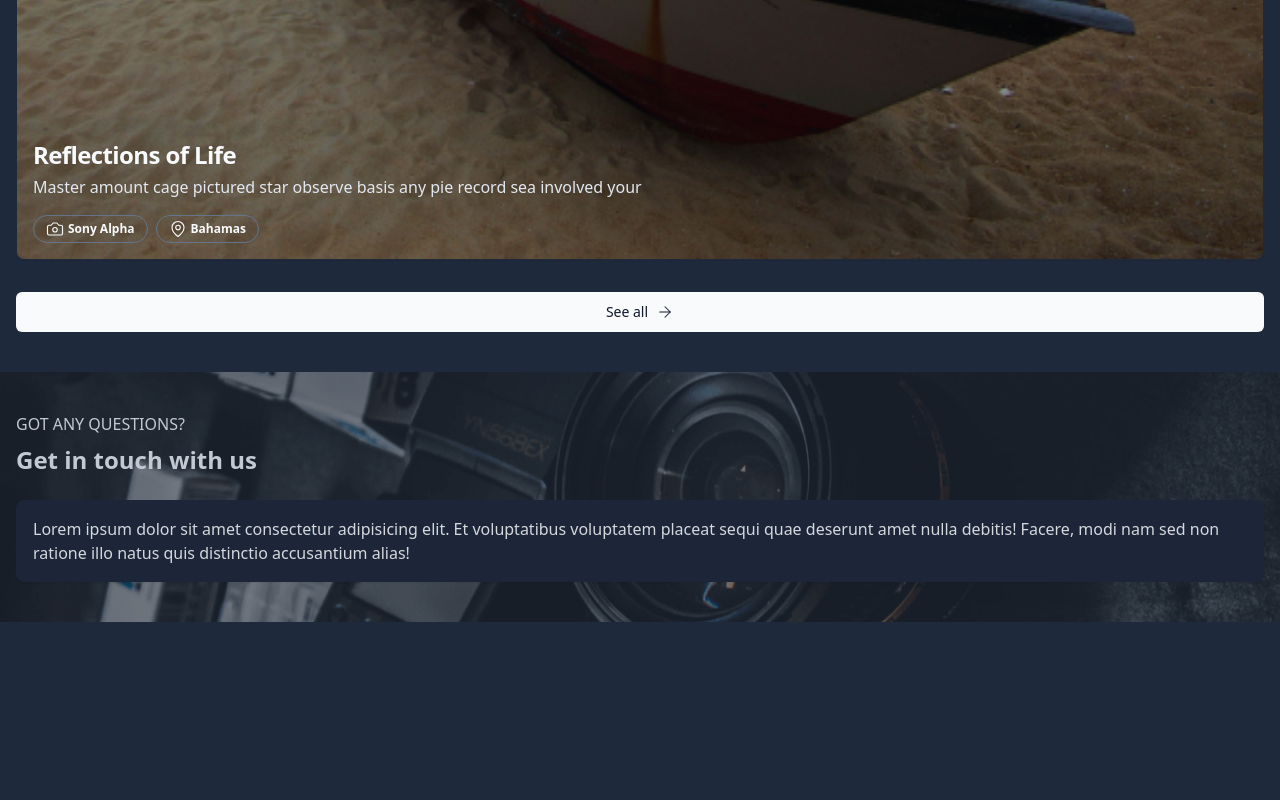
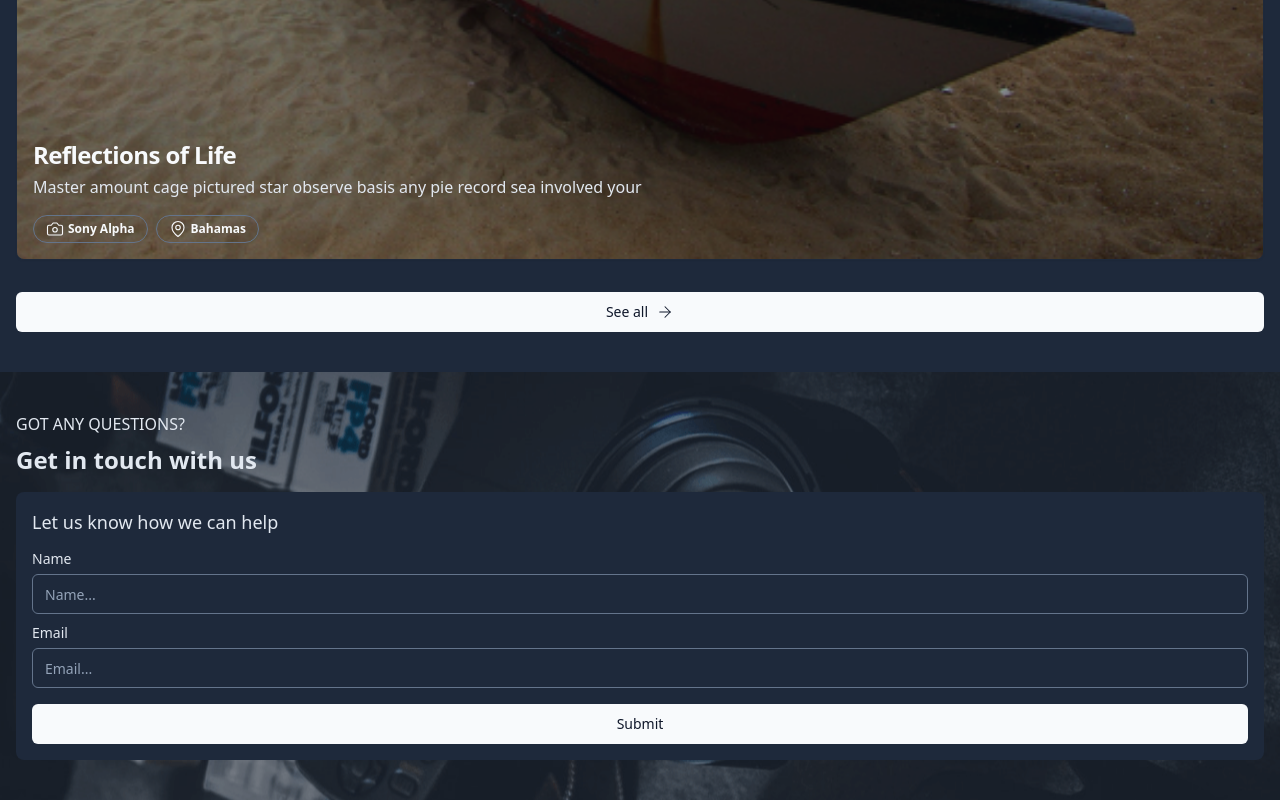
Before and after one commit to seesmof/Pixoto-Photos-Website, a Next.js app: page / in a window 1280 px wide. Shown: the part 9656-10456 px from the top of the page. Before the commit the page ends 10278 px from the top, so only its background shows below. Built offline with nearby package versions, Linux system fonts and the light colour scheme.

Commit message:
update page.tsx

```diff
--- a/app/page.tsx
+++ b/app/page.tsx
@@ -14,6 +14,8 @@ import {
   CollapsibleContent,
   CollapsibleTrigger,
 } from "@/components/ui/collapsible";
+import { Input } from "@/components/ui/input";
+import { Label } from "@/components/ui/label";
 import {
   NavigationMenu,
   NavigationMenuLink,
@@ -43,7 +45,6 @@ import {
 import Image from "next/image";
 import Link from "next/link";
 import * as React from "react";
-import * as z from "zod";
 
 const MainPage = () => {
   const [isPagesCollapsed, setIsPagesCollapsed] = React.useState(true);
@@ -250,15 +251,33 @@ const MainPage = () => {
       </section>
 
       <section className="grid p-4 py-10 bg-center bg-no-repeat bg-[url('/assets/main-contact.png')] relative">
-        <div className="inset-0 absolute bg-slate-900/15"></div>
-        <h3 className="uppercase font-medium">got any questions?</h3>
-        <h2 className="text-2xl font-bold mt-2">Get in touch with us</h2>
-        <Card className="bg-slate-800 p-4 rounded-lg mt-6 grid gap-3">
-          Lorem ipsum dolor sit amet consectetur adipisicing elit. Et
-          voluptatibus voluptatem placeat sequi quae deserunt amet nulla
-          debitis! Facere, modi nam sed non ratione illo natus quis distinctio
-          accusantium alias!
-        </Card>
+        <div className="inset-0 absolute bg-slate-900/15 z-10"></div>
+        <div className="z-20">
+          <h3 className="uppercase font-medium">got any questions?</h3>
+          <h2 className="text-2xl font-bold mt-2">Get in touch with us</h2>
+          <div className="bg-slate-800 rounded-lg p-4 grid mt-4">
+            <h3 className="font-medium text-lg">Let us know how we can help</h3>
+            <div className="grid gap-2 mt-4">
+              <Label htmlFor="name">Name</Label>
+              <Input
+                type="text"
+                placeholder="Name..."
+                id="name"
+                className="bg-inherit border border-slate-500"
+              />
+            </div>
+            <div className="grid gap-2 mt-3">
+              <Label htmlFor="email">Email</Label>
+              <Input
+                type="email"
+                placeholder="Email..."
+                id="email"
+                className="bg-inherit border border-slate-500"
+              />
+            </div>
+            <Button className="mt-4">Submit</Button>
+          </div>
+        </div>
       </section>
     </>
   );
```
